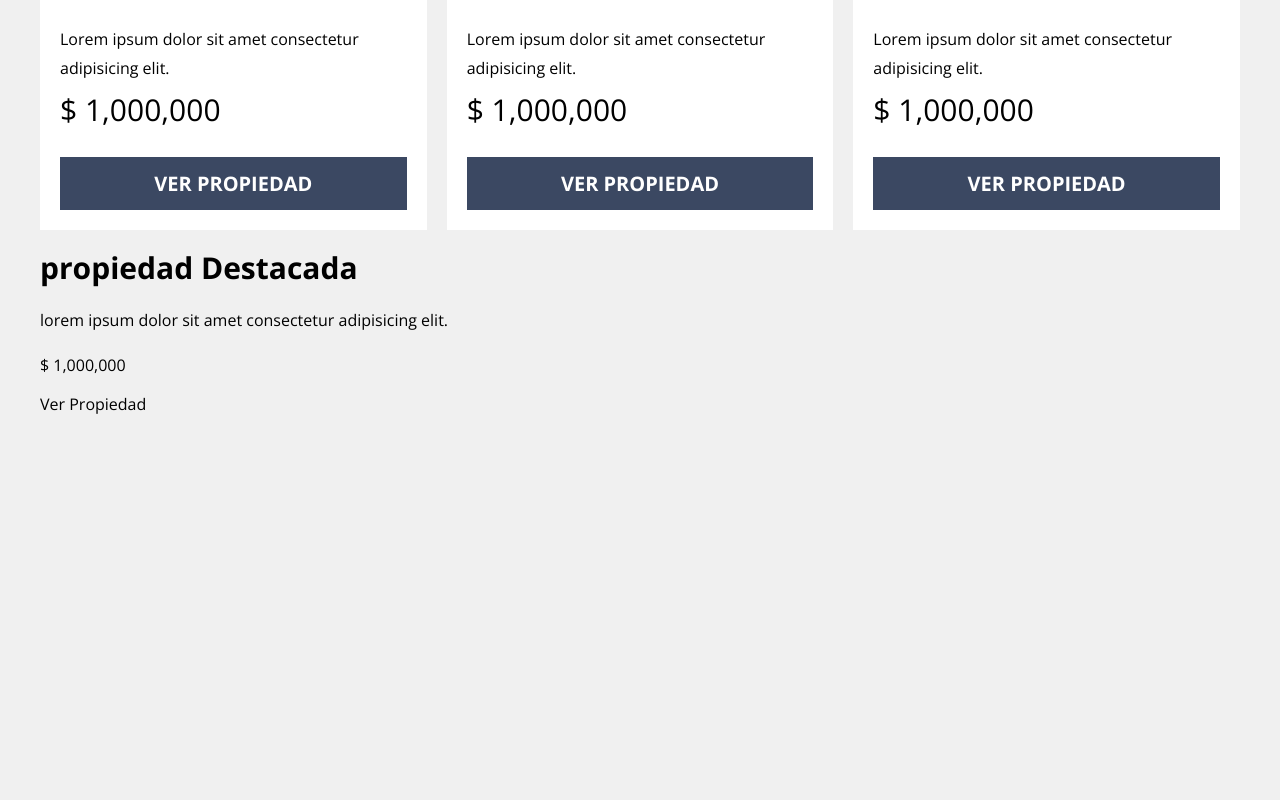
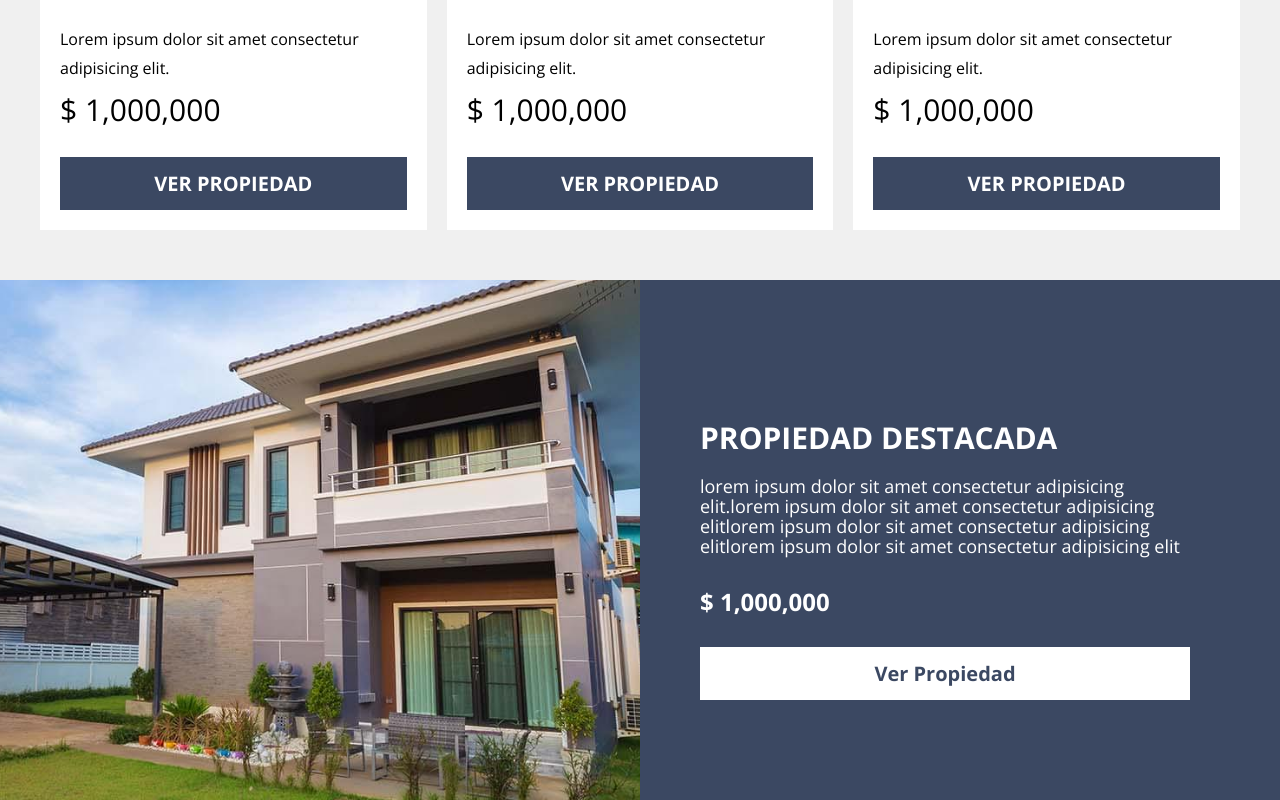
Before and after one commit to yorudevv-hub/Real-State, a website: page index.html in a window 1280 px wide. Shown: the part 1486-2286 px from the top of the page. Before the commit the page ends 1901 px from the top, so only its background shows below. Drawn offline with nearby package versions, Linux system fonts and the light colour scheme.

Commit message:
feat: complete featured section styling

```diff
--- a/index.html
+++ b/index.html
@@ -117,7 +117,9 @@
                 <h3 class="destacada__heading">
                     propiedad Destacada
                 </h3>
-                <p class="destacada__texto">lorem ipsum dolor sit amet consectetur adipisicing elit.</p>
+                <p class="destacada__texto">lorem ipsum dolor sit amet consectetur adipisicing elit.lorem ipsum dolor
+                    sit amet consectetur adipisicing elitlorem ipsum dolor sit amet consectetur adipisicing elitlorem
+                    ipsum dolor sit amet consectetur adipisicing elit</p>
 
                 <p class="destacada__precio">$ 1,000,000</p>
                 <a href="#" class="destacada__enlace">Ver Propiedad</a>
--- a/src/scss/app.scss
+++ b/src/scss/app.scss
@@ -1,3 +1,4 @@
 @use 'base';
 @use 'header';
 @use 'contenido';
+@use 'destacada';
--- /dev/null
+++ b/src/scss/destacada/_destacada.scss
@@ -0,0 +1,76 @@
+@use "base/variables" as v;
+@use "base/mixins" as m;
+@use "sass:color";
+
+.destacada {
+  margin-top: 5rem;
+  background-image:
+    linear-gradient(
+      to bottom,
+      transparent 0%,
+      transparent 50%,
+      v.$primario 50%,
+      v.$primario 100%
+    ),
+    url("../img/destacada.jpg");
+
+  background-size: 100%, cover;
+  background-position:
+    center,
+    -50rem -30rem;
+  background-repeat: no-repeat;
+  @include m.tablet {
+    background-image:
+      linear-gradient(
+        to right,
+        transparent 0%,
+        transparent 50%,
+        v.$primario 50%,
+        v.$primario 100%
+      ),
+      url("../img/destacada.jpg");
+      background-position:
+        center,
+        -50rem center;
+  }
+
+  &__grid {
+    display: grid;
+    grid-template-rows: repeat(2, 1fr);
+    @include m.tablet {
+      grid-template-rows: unset;
+      @include m.grid(2, 2rem);
+    }
+  }
+
+  &__contenido {
+    padding: 2rem;
+    grid-row: 2 / 3;
+    @include m.tablet {
+        padding: 10rem 5rem;
+      grid-column: 2 / 3;
+
+    }
+  }
+  &__heading {
+    color: v.$blanco;
+    text-transform: uppercase;
+  }
+
+  &__texto {
+    color: v.$blanco;
+    font-size: 1.8rem;
+    line-height: 2rem;
+  }
+
+  &__precio {
+    color: v.$blanco;
+    font-size: 2.4rem;
+    font-weight: bold;
+  }
+
+  &__enlace {
+    @include m.boton(v.$blanco, v.$primario);
+    display: block;
+  }
+}
--- /dev/null
+++ b/src/scss/destacada/_index.scss
@@ -0,0 +1 @@
+@forward "destacada";
```
Also changed, not shown: build/css/app.css, 1 other file.
